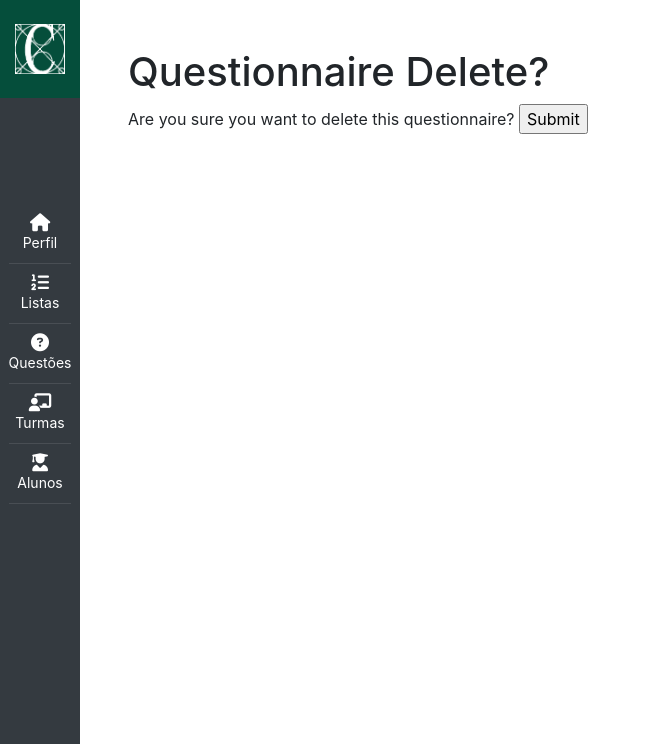
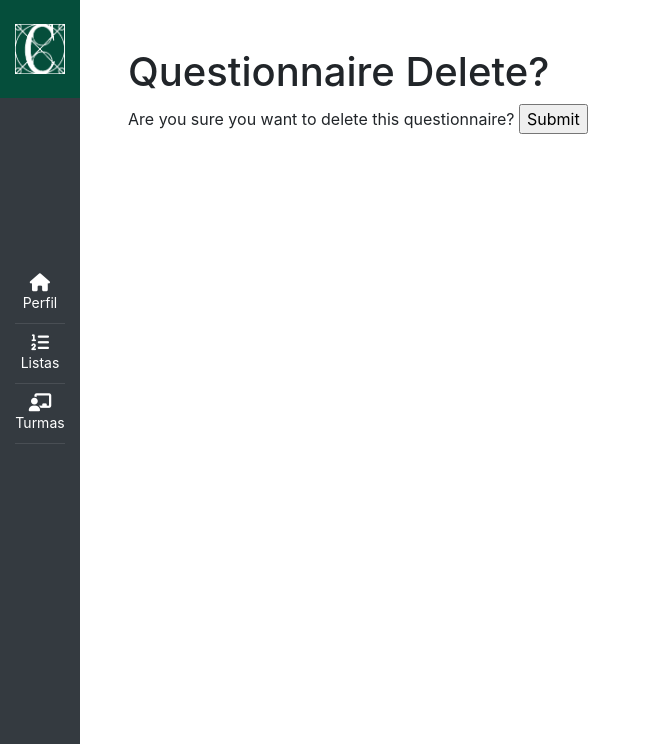
Before and after one commit to GeovanaRamos/chausant, a Django app: template web/templates/questionnaire/questionnaire_delete.html in a window 1280 px wide. Shown: the top 744 px of the page, without its empty margins (0-651 px from the left). Run offline with Django 3.2, Linux system fonts and the light colour scheme; the template is opened without the code that fills it, so the values that code supplies are empty; some libraries are stand-ins or nearby versions.

Commit message:
Changed sidebar view according to user type

```diff
--- a/web/templates/core/base.html
+++ b/web/templates/core/base.html
@@ -33,14 +33,13 @@
           <li>
             <a href="{% url 'questionnaire_list' %}"><span class="fas fa-list-ol"></span>Listas</a>
           </li>
+          {% if user.teacher %}
           <li>
             <a href="{% url 'quiz_list' %}"><span class="fas fa-question-circle"></span>Questões</a>
           </li>
+          {% endif %}
           <li>
             <a href="{% url 'schoolclass_list' %}"><span class="fas fa-chalkboard-teacher"></span>Turmas</a>
-          </li>
-          <li>
-            <a href=""><span class="fas fa-user-graduate"></span> Alunos</a>
           </li>
         </ul>
       </div>
```
